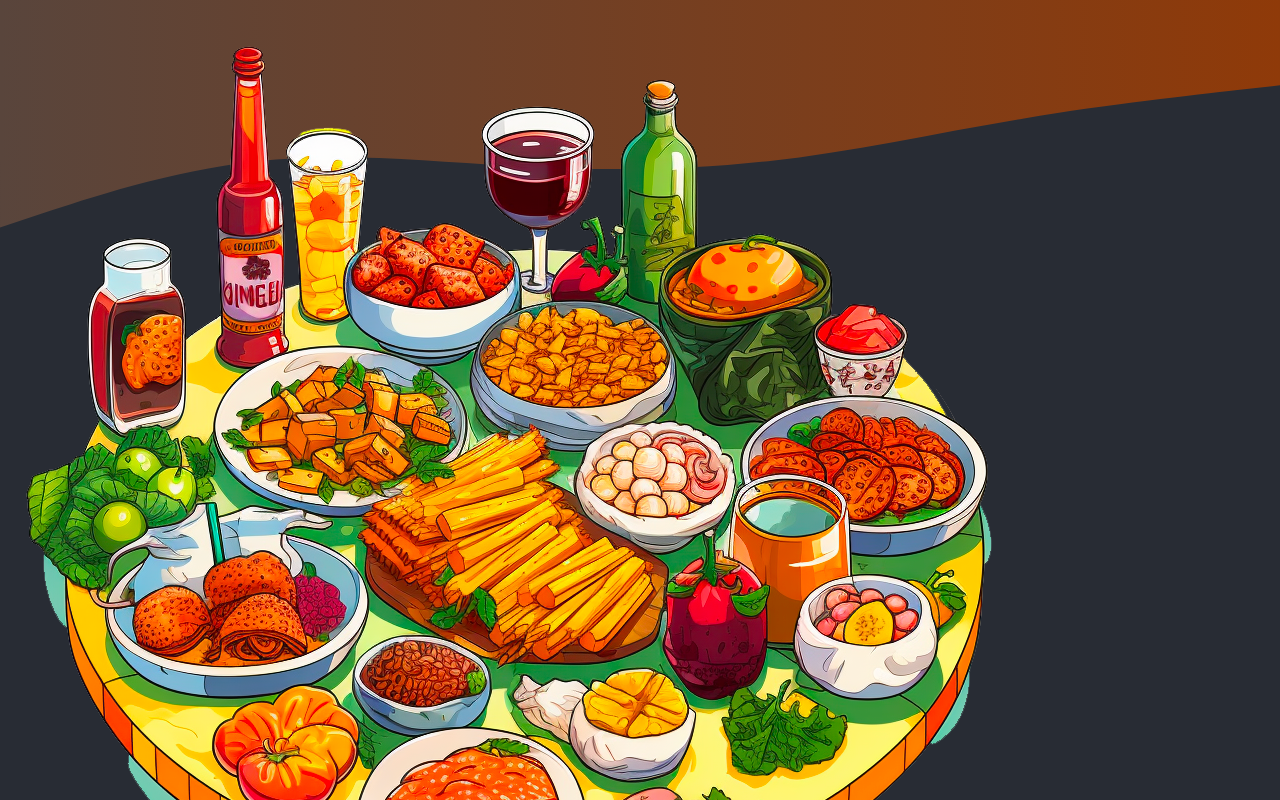
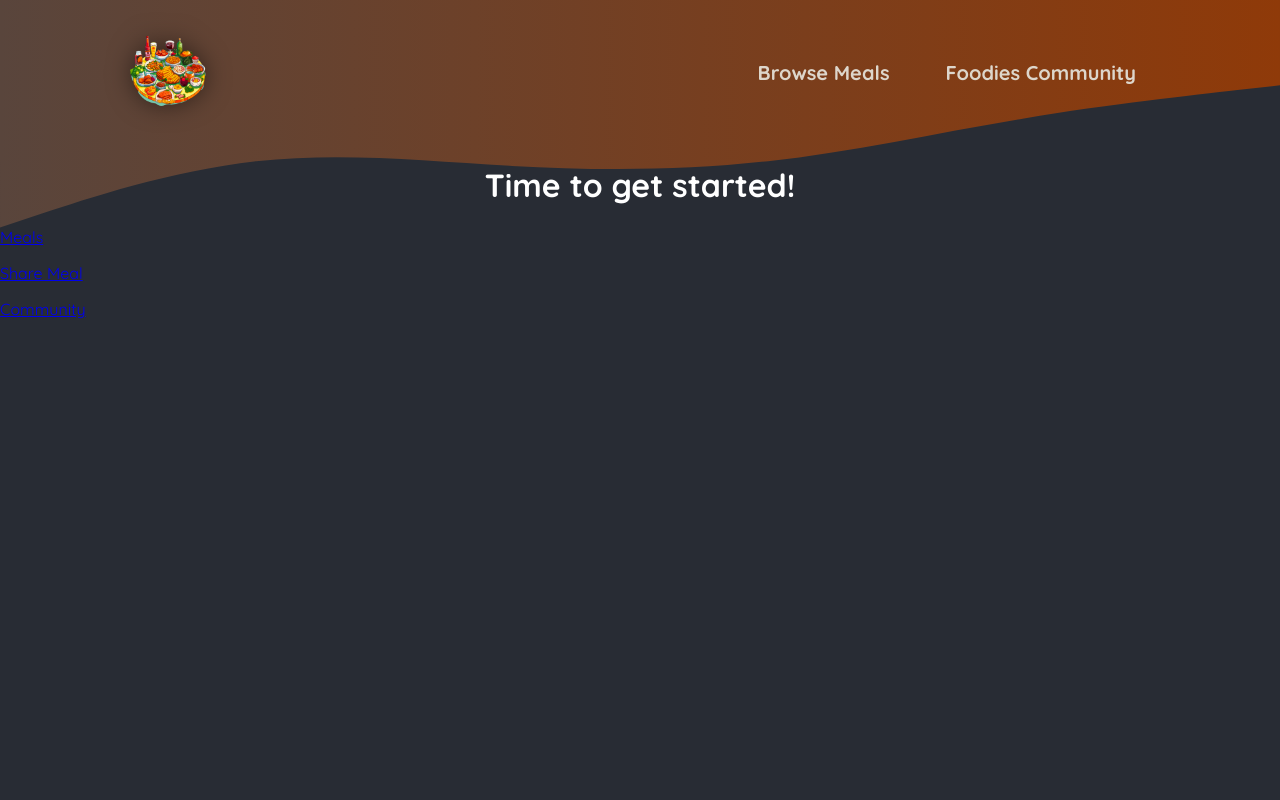
Before and after one commit to abhilashlegend/foodies, a Next.js app: page / in a window 1280 px wide. Shown: the top 800 px of the page. Built offline with nearby package versions, Linux system fonts and the light colour scheme.

Commit message:
Added header style

```diff
--- a/components/main-header.js
+++ b/components/main-header.js
@@ -1,14 +1,15 @@
 import Link from "next/link";
 import logoImg from '@/assets/logo.png';
+import classes from './main-header.module.css';
 
 export default function MainHeader() {
     return (
-        <header>
-            <Link href="/">
+        <header className={classes.header}>
+            <Link href="/" className={classes.logo}>
                 <img src={logoImg.src} alt="Logo, link to home page" />
             </Link>
 
-            <nav>
+            <nav className={classes.nav}>
                 <ul>
                     <li>
                         <Link href="/meals">Browse Meals</Link>
--- /dev/null
+++ b/components/main-header.module.css
@@ -0,0 +1,66 @@
+.header {
+    display: flex;
+    justify-content: space-between;
+    align-items: center;
+    padding: 2rem 1rem;
+}
+
+@media (min-width: 768px) {
+    .header {
+        padding: 2rem 10%;
+    }
+}
+
+.nav ul {
+    list-style: none;
+    margin: 0;
+    padding: 0;
+    display: flex;
+    gap: 1.5rem;
+    font-size: 1.25rem;
+}
+
+.nav a {
+    text-decoration: none;
+    color: #ddd6cb;
+    font-weight: bold;
+    padding: 0.5rem 1rem;
+    border-radius: 0.5rem;
+}
+
+.nav a:hover,
+.nav a:active {
+    background: linear-gradient(90deg, #FF8a05, #f9b331);
+    background-clip: text;
+    -webkit-background-clip: text;
+    -webkit-text-fill-color: transparent;
+    text-shadow: 0 0 18px rgba(248, 190, 42, 0.8);
+}
+
+.active {
+  background: linear-gradient(90deg, #ff8a05, #f9b331);
+  background-clip: text;
+  -webkit-background-clip: text;
+  -webkit-text-fill-color: transparent;
+}
+
+.logo {
+  display: flex;
+  align-items: center;
+  justify-content: center;
+  gap: 2rem;
+  text-decoration: none;
+  color: #ddd6cb;
+  font-weight: bold;
+  font-family: 'Montserrat', sans-serif;
+  letter-spacing: 0.15rem;
+  text-transform: uppercase;
+  font-size: 1.5rem;
+}
+
+.logo img {
+  width: 5rem;
+  height: 5rem;
+  object-fit: contain;
+  filter: drop-shadow(0 0 0.75rem rgba(0, 0, 0, 0.5));
+}
```
